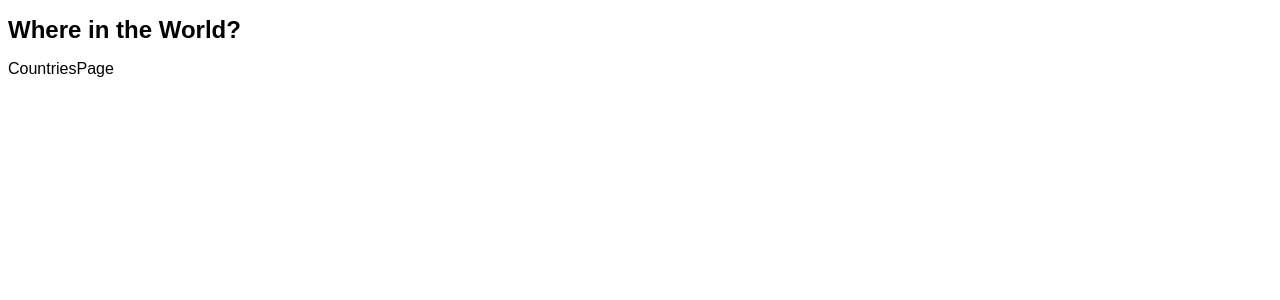
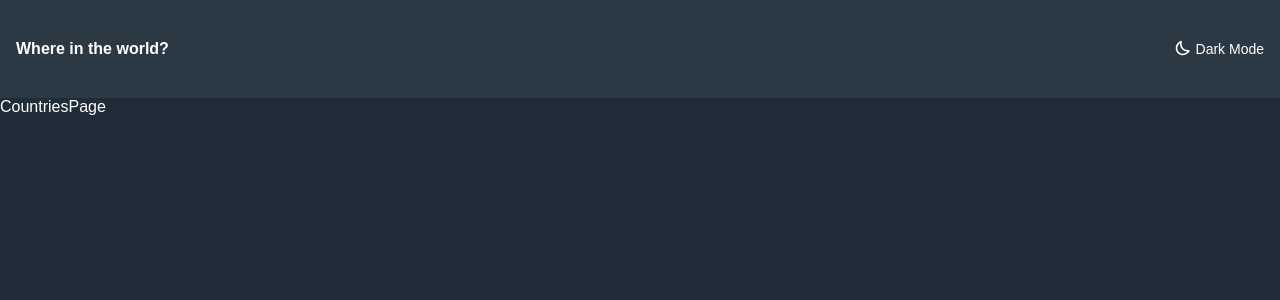
Before and after one commit to dan-nitu/countries-app-react, a React (Create React App) app: page / in a window 1280 px wide. Shown: the top 300 px of the page. Built offline with nearby package versions, Linux system fonts and the light colour scheme.

Commit message:
general design + header design

```diff
--- a/public/index.html
+++ b/public/index.html
@@ -9,7 +9,6 @@
       name="description"
       content="Web site created using create-react-app"
     />
-    <link rel="apple-touch-icon" href="%PUBLIC_URL%/logo192.png" />
     <!--
       manifest.json provides metadata used when your web app is installed on a
       user's mobile device or desktop. See https://developers.google.com/web/fundamentals/web-app-manifest/
--- a/src/assets/scss/main.scss
+++ b/src/assets/scss/main.scss
@@ -1,14 +1,7 @@
-// - Dark Blue (Dark Mode Elements): hsl(209, 23%, 22%)
-// - Very Dark Blue (Dark Mode Background): hsl(207, 26%, 17%)
-// - Very Dark Blue (Light Mode Text): hsl(200, 15%, 8%)
-
-// - Dark Gray (Light Mode Input): hsl(0, 0%, 52%)
-// - Very Light Gray (Light Mode Background): hsl(0, 0%, 98%)
-// - White (Dark Mode Text & Light Mode Elements): hsl(0, 0%, 100%)
-
 $dark-blue: hsl(209, 23%, 22%);
 $very-dark-blue: hsl(207, 26%, 17%);
 $very-dark-blue2: hsl(200, 15%, 8%);
+
 $dark-gray: hsl(0, 0%, 52%);
 $very-light-gray: hsl(0, 0%, 98%);
 $white: hsl(0, 0%, 100%);
@@ -22,11 +15,68 @@ $white: hsl(0, 0%, 100%);
 // - Family: [Nunito Sans](https://fonts.google.com/specimen/Nunito+Sans)
 // - Weights: 300, 600, 800
 
+*,
+*::before,
+*::after {
+  box-sizing: border-box;
+}
+
+* {
+  margin: 0;
+  padding: 0;
+}
+
+img,
+picture,
+svg,
+video {
+  display: block;
+  max-width: 100%;
+}
+
+input {
+  &:focus-visible {
+    outline-color: transparent;
+  }
+}
+
 html {
   font-family: 'Nunito Sans', sans-serif;
+
+  background-color: $very-dark-blue;
+  color: $white;
 }
 
-h1 {
-  font-size: 1.5rem;
-  font-weight: 800;
+body {
+  max-width: 1440px;
+  margin-inline: auto;
 }
+
+.header {
+  padding: 2.5rem 1rem;
+
+  background-color: $dark-blue;
+
+  display: flex;
+  justify-content: space-between;
+
+  h1 {
+    font-size: 1rem;
+    font-weight: 600;
+  }
+
+  .dark-mode {
+    display: flex;
+    align-items: center;
+    cursor: pointer;
+
+    font-size: 14px;
+
+    svg {
+      height: 1rem;
+      width: 1.75rem;
+      fill: $white;
+      rotate: 320deg;
+    }
+  }
+}
--- a/src/components/TheHeader.jsx
+++ b/src/components/TheHeader.jsx
@@ -1,7 +1,16 @@
 import React from 'react';
+import { ReactComponent as MoonIcon } from './../assets/icons/moon-icon.svg';
 
 const TheHeader = () => {
-  return <h1>Where in the World?</h1>;
+  return (
+    <div className='header'>
+      <h1>Where in the world?</h1>
+
+      <div className='dark-mode'>
+        <MoonIcon /> Dark Mode
+      </div>
+    </div>
+  );
 };
 
 export default TheHeader;
```
Also changed, not shown: public/manifest.json, src/assets/icons/moon-icon.svg (added).
